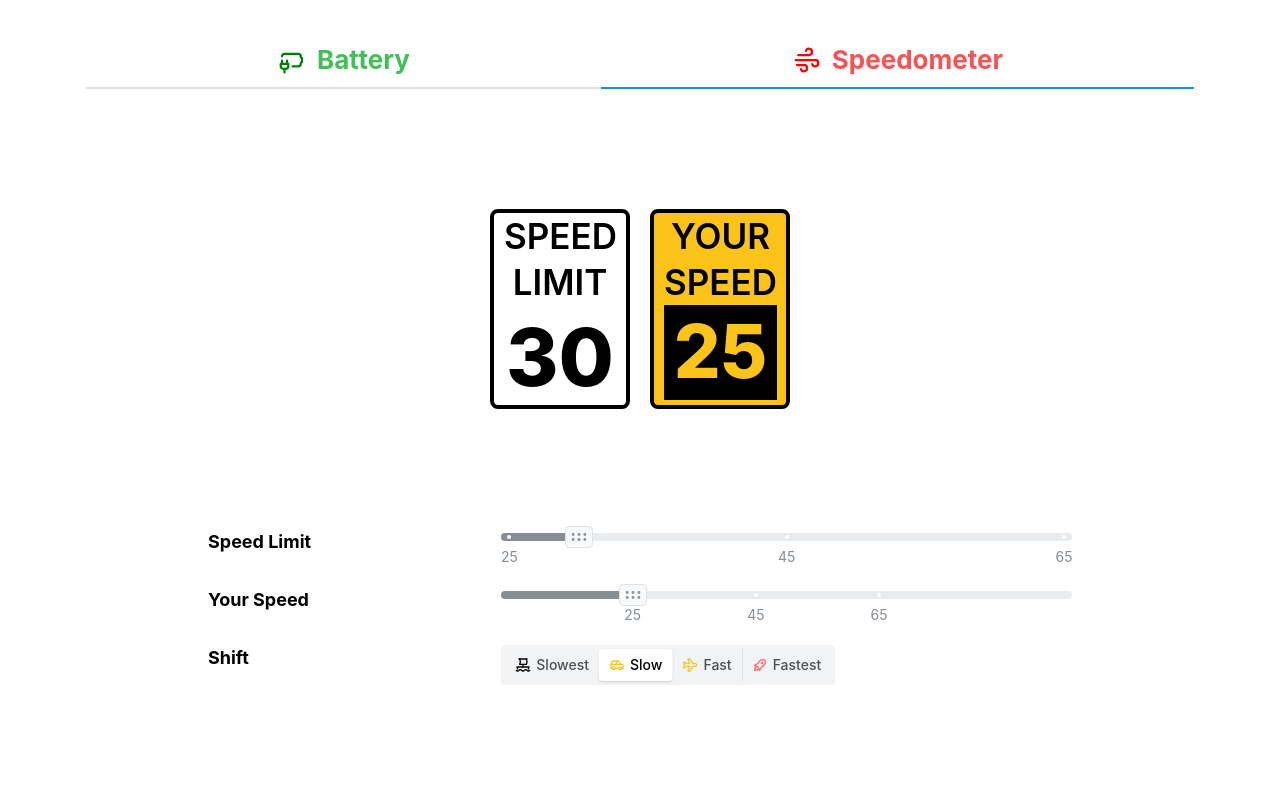
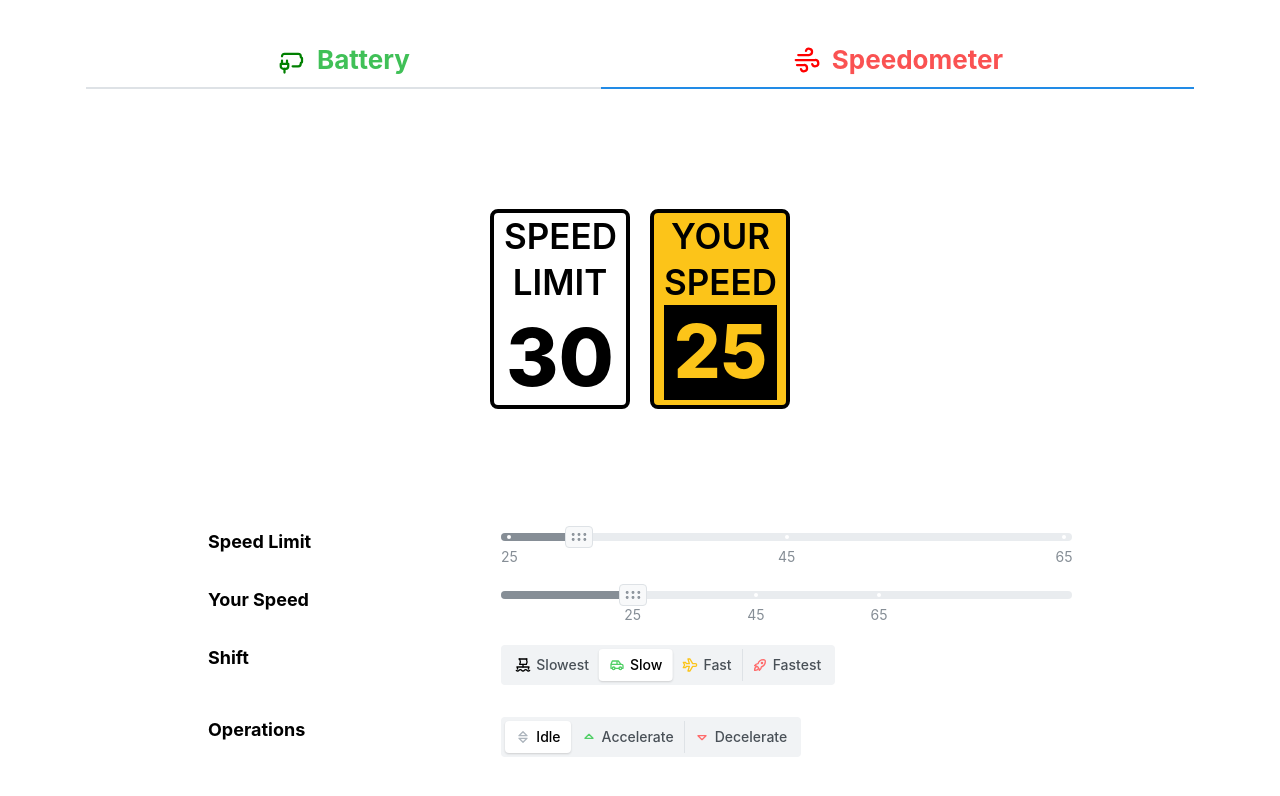
Before and after one commit to tuliren/battery, a Next.js app: page / in a window 1280 px wide. Both pictures are taken after a click on the tab "Speedometer". Shown: the top 796 px of the page. Built offline with nearby package versions, Linux system fonts and the light colour scheme.

Commit message:
Add operations for speedometer

```diff
--- a/src/speedometer/Speedometer.tsx
+++ b/src/speedometer/Speedometer.tsx
@@ -10,8 +10,18 @@ import {
   Title,
   useMantineTheme,
 } from '@mantine/core';
-import { IconCar, IconPlane, IconRocket, IconSailboat2 } from '@tabler/icons-react';
-import { FC, useState } from 'react';
+import {
+  IconCar,
+  IconCaretDown,
+  IconCaretUp,
+  IconCaretUpDown,
+  IconPlane,
+  IconRocket,
+  IconSailboat2,
+  IconTrendingDown,
+  IconTrendingUp,
+} from '@tabler/icons-react';
+import { FC, useEffect, useState } from 'react';
 
 import ControlButtons from '@/common/ControlButtons';
 import NumberSlider from '@/common/NumberSlider';
@@ -31,6 +41,12 @@ enum SpeedCategory {
   BELOW = 'below',
   OVER = 'over',
   TOO_FAST = 'too_fast',
+}
+
+enum Activity {
+  Accelerating = 'accelerating',
+  Decelerating = 'decelerating',
+  Idle = 'idle',
 }
 
 const getSpeedCategory = (speed: number, speedLimit: number): SpeedCategory => {
@@ -62,9 +78,35 @@ const Speedometer: FC<SpeedometerProps> = ({}) => {
   const theme = useMantineTheme();
   const [speed, setSpeed] = useState(25);
   const [speedLimit, setSpeedLimit] = useState(30);
+  const [activeStatus, setActiveStatus] = useState<Activity>(Activity.Idle);
+
+  const minSpeed = minSpeedLimit - slowDeltaThreshold - 5;
+  const maxSpeed = maxSpeedLimit + fastDeltaThreshold + 20;
 
   const speedCategory = getSpeedCategory(speed, speedLimit);
   const displayColor = getSpeedColor(theme, speedCategory);
+
+  useEffect(() => {
+    let interval: NodeJS.Timeout;
+    if (activeStatus === Activity.Accelerating) {
+      if (speed < maxSpeed) {
+        interval = setInterval(() => {
+          setSpeed((prev) => (prev + 1 > maxSpeed ? maxSpeed : prev + 1));
+        }, 50);
+      } else {
+        setActiveStatus(Activity.Idle);
+      }
+    } else if (activeStatus === Activity.Decelerating) {
+      if (speed > minSpeed) {
+        interval = setInterval(() => {
+          setSpeed((prev) => (prev - 1 < minSpeed ? minSpeed : prev - 1));
+        }, 50);
+      } else {
+        setActiveStatus(Activity.Idle);
+      }
+    }
+    return () => clearInterval(interval);
+  }, [activeStatus, maxSpeed, minSpeed, speed]);
 
   return (
     <Center>
@@ -202,8 +244,8 @@ const Speedometer: FC<SpeedometerProps> = ({}) => {
                 color="gray"
                 value={speed}
                 setValue={setSpeed}
-                min={minSpeedLimit - slowDeltaThreshold - 5}
-                max={maxSpeedLimit + fastDeltaThreshold + 20}
+                min={minSpeed}
+                max={maxSpeed}
                 marks={[
                   { value: 25, label: 25 },
                   { value: 45, label: 45 },
@@ -240,7 +282,7 @@ const Speedometer: FC<SpeedometerProps> = ({}) => {
                   },
                   {
                     value: SpeedCategory.BELOW,
-                    color: theme.colors.yellow[5],
+                    color: theme.colors.green[5],
                     icon: IconCar,
                     label: 'Slow',
                   },
@@ -260,6 +302,40 @@ const Speedometer: FC<SpeedometerProps> = ({}) => {
               />
             </Grid.Col>
           </Grid>
+
+          <Grid>
+            <Grid.Col span={4}>
+              <Title order={4}>Operations</Title>
+            </Grid.Col>
+            <Grid.Col span={8}>
+              <ControlButtons<Activity>
+                currentValue={activeStatus}
+                setCurrentValue={setActiveStatus}
+                values={[
+                  {
+                    value: Activity.Idle,
+                    color: theme.colors.gray[5],
+                    icon: IconCaretUpDown,
+                    label: 'Idle',
+                  },
+                  {
+                    value: Activity.Accelerating,
+                    color: theme.colors.green[5],
+                    icon: IconCaretUp,
+                    label: 'Accelerate',
+                    disabled: speed === maxSpeed,
+                  },
+                  {
+                    value: Activity.Decelerating,
+                    color: theme.colors.red[5],
+                    icon: IconCaretDown,
+                    label: 'Decelerate',
+                    disabled: speed === minSpeed,
+                  },
+                ]}
+              />
+            </Grid.Col>
+          </Grid>
         </Stack>
       </Card>
     </Center>
```
